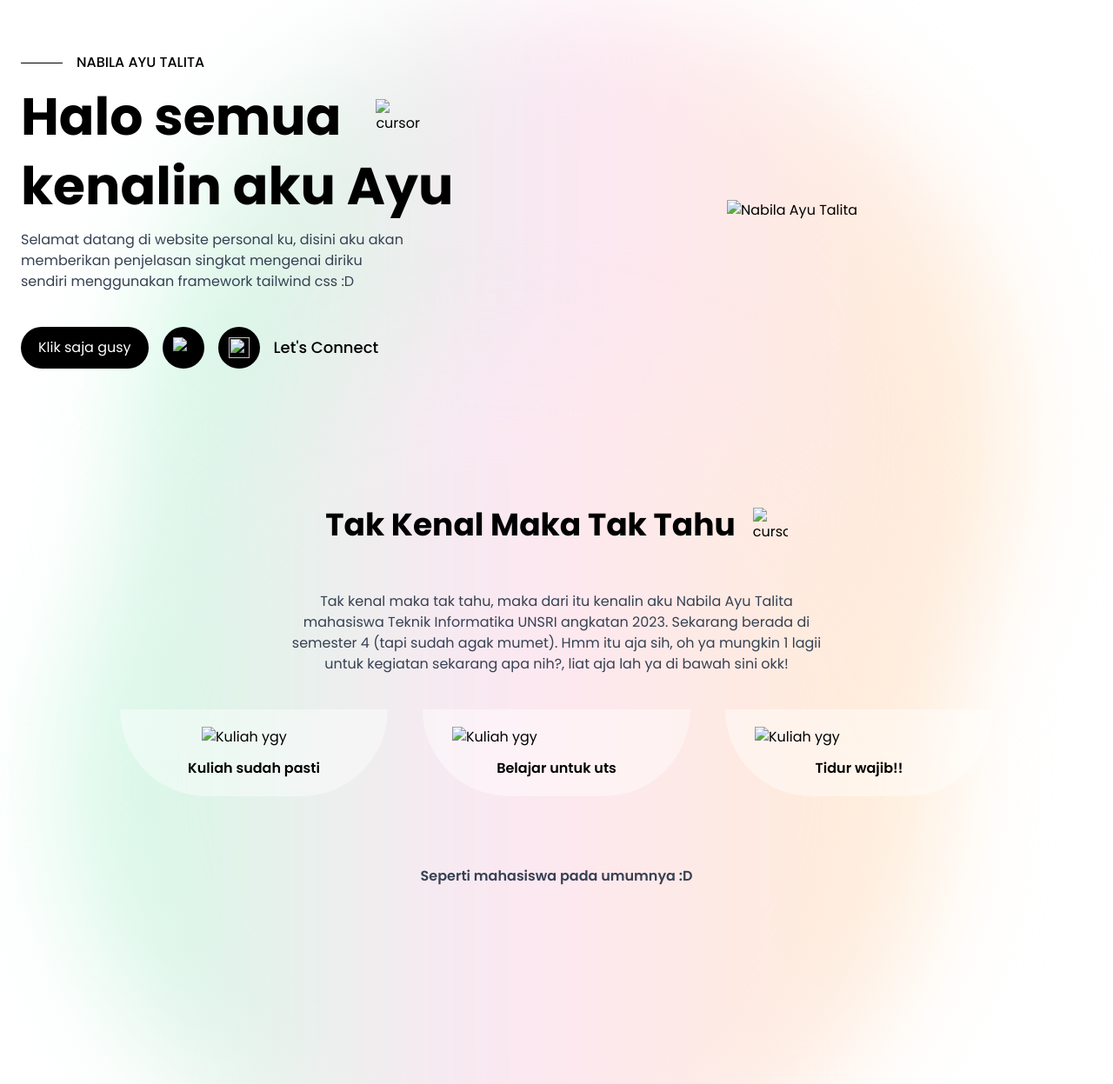
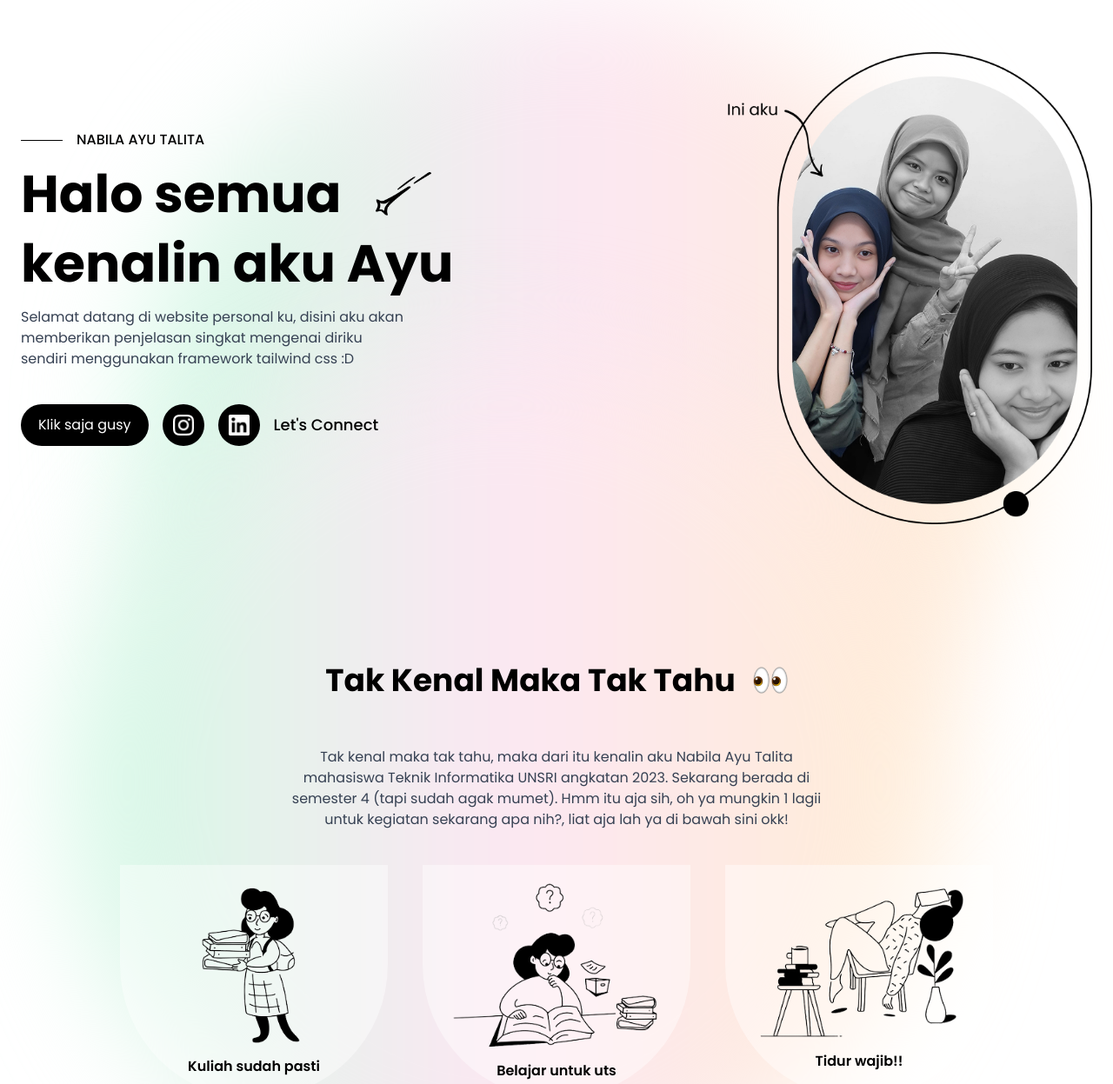
Before and after one commit to nabilaayt/learning-3, a website: page public/index.html in a window 1280 px wide. Shown: the top 1247 px of the page at 87% size. Drawn offline with nearby package versions, Linux system fonts and the light colour scheme; files that its build step writes are made by us from their sources; the site is published under a folder, as on GitHub Pages, so addresses that start at the root find nothing; files whose address does not match are found by name; a web font is replaced by a local one.

Commit message:
feat: change src

```diff
--- a/public/index.html
+++ b/public/index.html
@@ -23,7 +23,7 @@
         </div>
         <div class="flex items-center gap-2 my-4 md:gap-10">
           <h1 class="text-6xl font-bold">Halo semua</h1>
-          <img class="w-16" src="/public/assets/star.png" alt="cursor">
+          <img class="w-16" src="./public/assets/star.png" alt="cursor">
         </div>
         <h1 class="text-6xl font-bold my-5">kenalin aku Ayu</h1>
         <p class="text-gray-700 mb-10 max-w-md">Selamat datang di website personal ku, disini aku akan
@@ -32,16 +32,16 @@
         <div class="flex flex-wrap items-center gap-4">
           <a class="bg-black text-white px-5 py-3 rounded-full inline-block cursor-pointer hover:scale-105 active:scale-110 transition duration-200" href="#about">Klik saja gusy</a>
           <a class="bg-black rounded-full p-2 w-12 h-12 flex items-center justify-center hover:scale-105 active:scale-110 transition duration-200" href="https://www.instagram.com/nabilatll/">
-            <img class="w-6 h-6" src="/public/assets/Icons IG.png" alt="Instagram"></a>
+            <img class="w-6 h-6" src="./public/assets/Icons IG.png" alt="Instagram"></a>
           <a class="bg-black rounded-full p-2 w-12 h-12 flex items-center justify-center hover:scale-105 active:scale-110 transition duration-200" href="https://www.linkedin.com/in/nabilaayutalita/">
-            <img class="w-6 h-6" src="/public/assets/Icons Li.png" alt=""></a>
+            <img class="w-6 h-6" src="./public/assets/Icons Li.png" alt=""></a>
           <span class="text-xl font-medium mt-2 md:text-lg md:mt-0">Let's Connect</span>
         </div>
       </div>
 
         <!-- Right side -->
       <div class="w-full lg:w-1/2 flex justify-center lg:justify-end mt-8 md:mt-0">
-        <img class="w-105" src="/public/assets/foto profil.png" alt="Nabila Ayu Talita">
+        <img class="w-105" src="./public/assets/foto profil.png" alt="Nabila Ayu Talita">
       </div>
 
       <div class="blob w-[1000px] h-[1000px] rounded-[500px] absolute top-0 right-30 -z-10 blur-3xl bg-opacity-60 bg-gradient-to-r from-emerald-100 via-pink-100 to-orange-100"></div>
@@ -53,7 +53,7 @@
       <div class="flex flex-col gap-4 items-center">
         <div class="flex flex-wrap justify-center items-center text-center gap-5 my-10">
           <h1 class="text-4xl font-bold">Tak Kenal Maka Tak Tahu</h1>
-          <img class="w-10" src="/public/assets/Eyes.png" alt="cursor">
+          <img class="w-10" src="./public/assets/Eyes.png" alt="cursor">
         </div>
         <p class="text-gray-700 w-full text-center md:w-1/2">Tak kenal maka tak tahu, maka dari itu kenalin aku Nabila Ayu Talita
           mahasiswa Teknik Informatika UNSRI angkatan 2023. Sekarang berada di semester 4
@@ -63,15 +63,15 @@
 
       <div class="p-2 sm:p-0 flex flex-wrap gap-10 justify-center px-4">
         <div class="w-full md:w-3/12 rounded-b-full p-5 my-5 md:my-10 flex flex-col gap-3 bg-[white]/40 items-center hover:scale-105 active:scale-110 transition duration-200 hover:bg-white active:bg-white">
-          <img class="w-30" src="/public/assets/kuliah.png" alt="Kuliah ygy">
+          <img class="w-30" src="./public/assets/kuliah.png" alt="Kuliah ygy">
           <h2 class="text-1xl font-semibold">Kuliah sudah pasti</h2>
         </div>
         <div class="w-full md:w-3/12 rounded-b-full p-5 my-5 md:my-10 flex flex-col gap-3 bg-[white]/40 items-center hover:scale-105 active:scale-110 transition duration-200 hover:bg-white active:bg-white">
-          <img class="w-60" src="/public/assets/belajar.png" alt="Kuliah ygy">
+          <img class="w-60" src="./public/assets/belajar.png" alt="Kuliah ygy">
           <h2 class="text-1xl font-semibold">Belajar untuk uts</h2>
         </div>
         <div class="w-full md:w-3/12 rounded-b-full p-5 my-5 md:my-10 flex flex-col gap-3 bg-[white]/40 items-center hover:scale-105 active:scale-110 transition duration-200 hover:bg-white active:bg-white">
-          <img class="w-60" src="/public/assets/tidur.png" alt="Kuliah ygy">
+          <img class="w-60" src="./public/assets/tidur.png" alt="Kuliah ygy">
           <h2 class="text-1xl font-semibold">Tidur wajib!!</h2>
         </div>
         <p class="text-center text-gray-700 font-semibold">Seperti mahasiswa pada umumnya :D</p>
```
